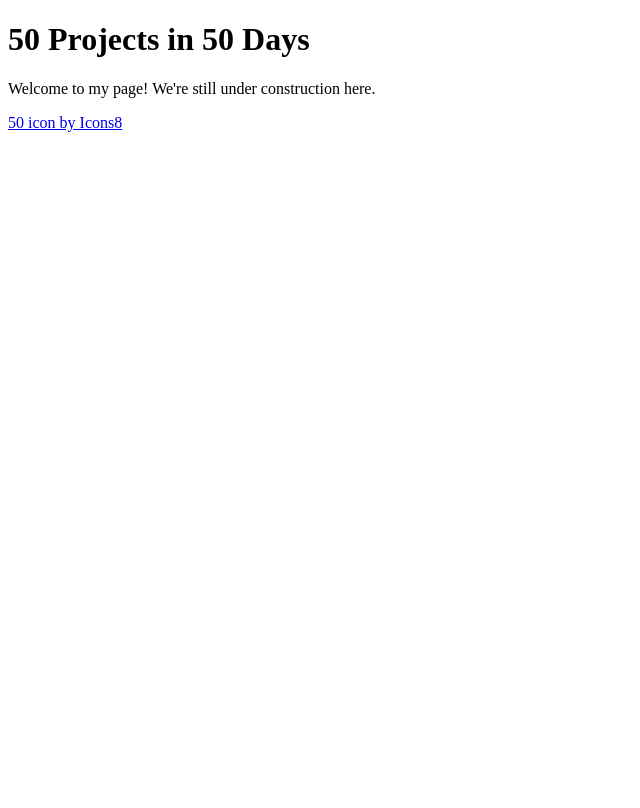
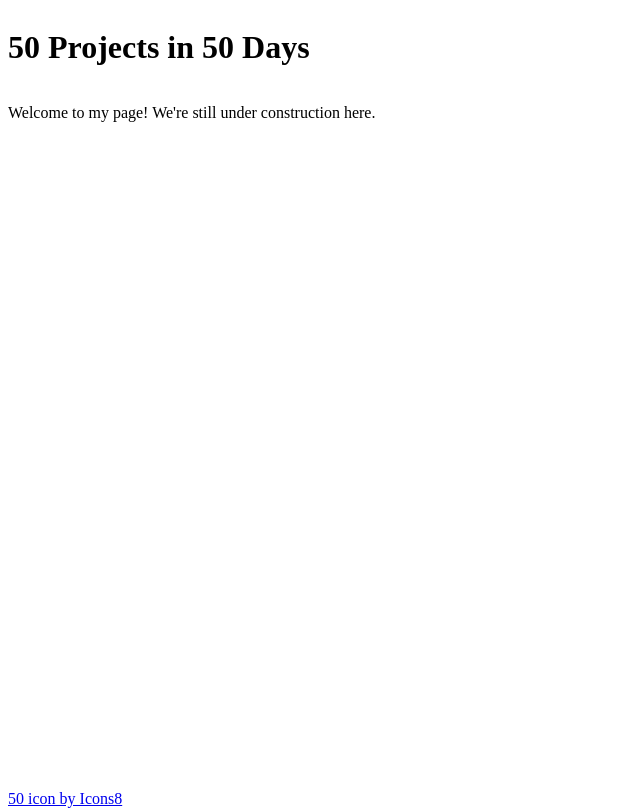
Before and after one commit to hilbug/50-projects-50-days, a website: page public/index.html in a window 1280 px wide. Shown: the whole page, without its empty margins (0-640 px from the left). Drawn offline with Linux system fonts and the light colour scheme.

Commit message:
update base html css

```diff
--- /dev/null
+++ b/public/css/maincss.css
@@ -0,0 +1,18 @@
+/* Sticky Footer */
+/* https://css-tricks.com/couple-takes-sticky-footer/ */
+html, body {
+    height: 100%;
+  }
+
+body {
+display: flex;
+flex-direction: column;
+}
+
+.content {
+flex: 1 0 auto;
+}
+
+.footer {
+flex-shrink: 0;
+}
--- a/public/index.html
+++ b/public/index.html
@@ -5,13 +5,20 @@
     <meta http-equiv="X-UA-Compatible" content="IE=edge">
     <meta name="viewport" content="width=device-width, initial-scale=1.0">
     <link rel="icon" href="https://img.icons8.com/color/48/000000/50.png">
+    <!-- Local CSS -->
+    <link rel="stylesheet" href="./css/maincss.css">
     <title>50 Projects in 50 Days</title>
 </head>
 <body>
-    <h1>50 Projects in 50 Days</h1>
-    <p>Welcome to my page! We're still under construction here.</p>
-    <footer>
+    <header>
+        <h1>50 Projects in 50 Days</h1>
+    </header>
+    <main class="content">
+        <p>Welcome to my page! We're still under construction here.</p>
+    </main>
+    <footer class="footer">
         <a href="https://icons8.com/icon/71354/50">50 icon by Icons8</a>
     </footer>
 </body>
 </html>
+<!-- https://github.com/bradtraversy/50projects50days -->
```
